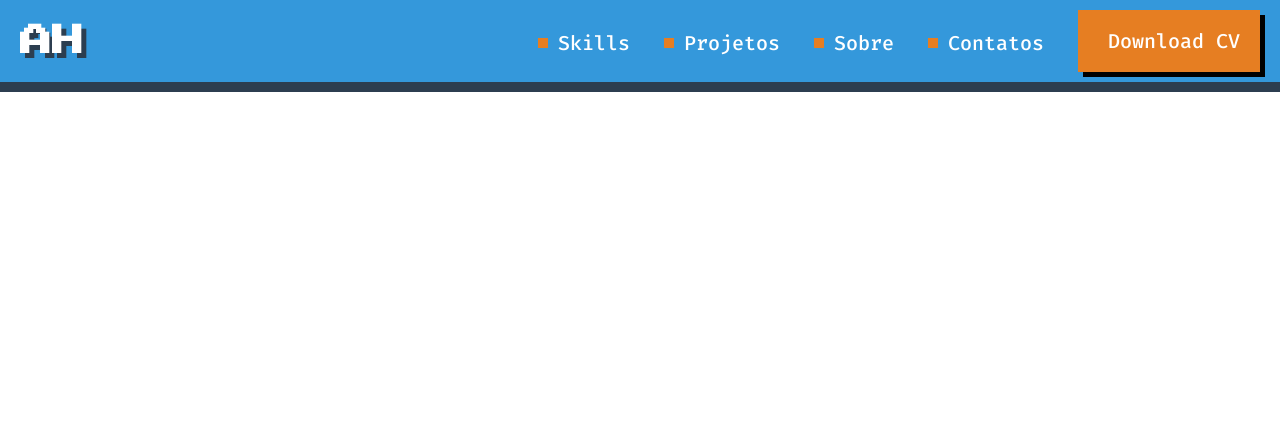
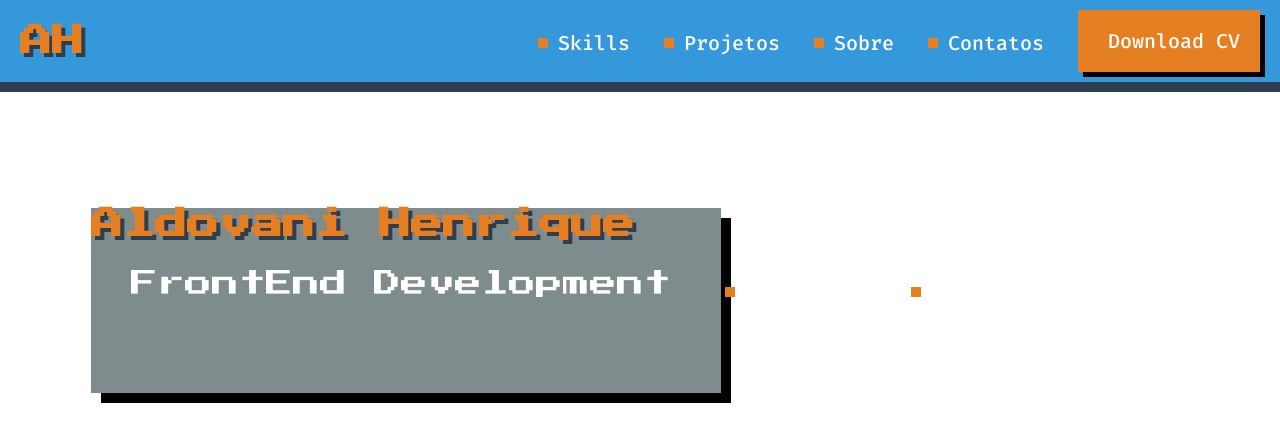
Before and after one commit to Aldovani/Aldovani.github.io, a plain HTML site: page index.html in a window 1280 px wide. Drawn offline with Linux system fonts and the light colour scheme.

Commit message:
Create the title component

```diff
--- /dev/null
+++ b/css/components/title.css
@@ -0,0 +1,25 @@
+#title {
+  display: inline-block;
+  width: 630px;
+  height: 185px;
+  background-color: #7f8c8d;
+  box-shadow: 10px 10px 0px #000;
+  margin-top: 116px;
+  margin-left: 91px;
+}
+
+h1 {
+  color: #e67e22;
+  font-size: 3  0px;
+  font-family: "Press Start 2P", Arial, sans-serif;
+  text-shadow: 4px 4px 0px #2c3e50;
+  /* margin: 42px 61px 18px 50px; */
+}
+
+#title h2 {
+  color: #fff;
+  font-size: 27px;
+  font-weight: 400;
+  font-family: "Press Start 2P", Arial, sans-serif;
+  margin: 30px 42px 38px 40px;
+}
--- a/css/index.css
+++ b/css/index.css
@@ -7,7 +7,7 @@ header {
   padding: 10px 20px;
 }
 
-h1 {
+.logo{
   font-family: "Press Start 2P", Arial, sans-serif;
   text-shadow: 5px 5px 0px #2c3e50;
   color: #fff;
--- a/index.html
+++ b/index.html
@@ -5,19 +5,21 @@
   <meta charset="UTF-8">
   <meta name="viewport" content="width=device-width, initial-scale=1.0">
   <title>Portfolio</title>
+  <link rel="preconnect" href="https://fonts.gstatic.com">
+  <link href="https://fonts.googleapis.com/css2?family=Fira+Code:wght@300;500&family=Press+Start+2P&display=swap" rel="stylesheet">
 
-  <link rel="preconnect" href="https://fonts.gstatic.com">
-<link href="https://fonts.googleapis.com/css2?family=Press+Start+2P&display=swap" rel="stylesheet">
-  <link rel="preconnect" href="https://fonts.gstatic.com">
-  <link href="https://fonts.googleapis.com/css2?family=Fira+Code:wght@300;500&display=swap" rel="stylesheet">
   <link rel="stylesheet" href="css/reset.css">
   <link rel="stylesheet" href="css/index.css">
+  <link rel="stylesheet" href="css/components/title.css">
+  <link rel="stylesheet" href="css/components/button.css">
+
+
 
 </head>
 
 <body>
   <header>
-    <h1>AH</h1>
+    <h1 id="logo">AH</h1>
     <nav>
       <a href="" lang="en">Skills</a>
       <a href="">Projetos</a>
@@ -26,7 +28,13 @@
       <a id="button" href="" lang="en">Download CV</a>
     </nav>
   </header>
+  <div id="title">
 
+    <h1>Aldovani Henrique</h1>
+    <h2>FrontEnd Development</h2>
+  </div>
+  <a class="button button-banner" href="" lang="en">Download CV</a>
+  <a href="" class="button button-banner">Contatos</a>
 </body>
 
 </html>
```
Also changed, not shown: assets/img/logo.png (added), css/components/button.css (added).
